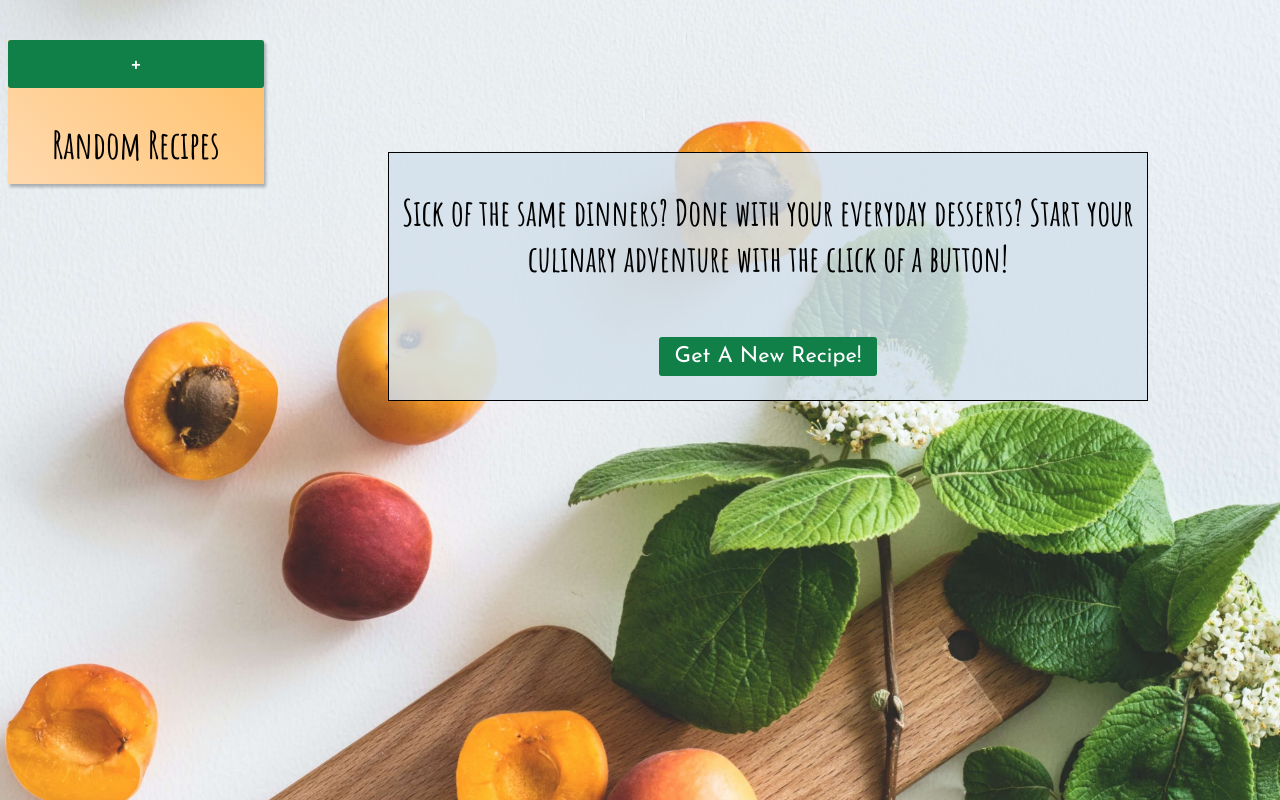
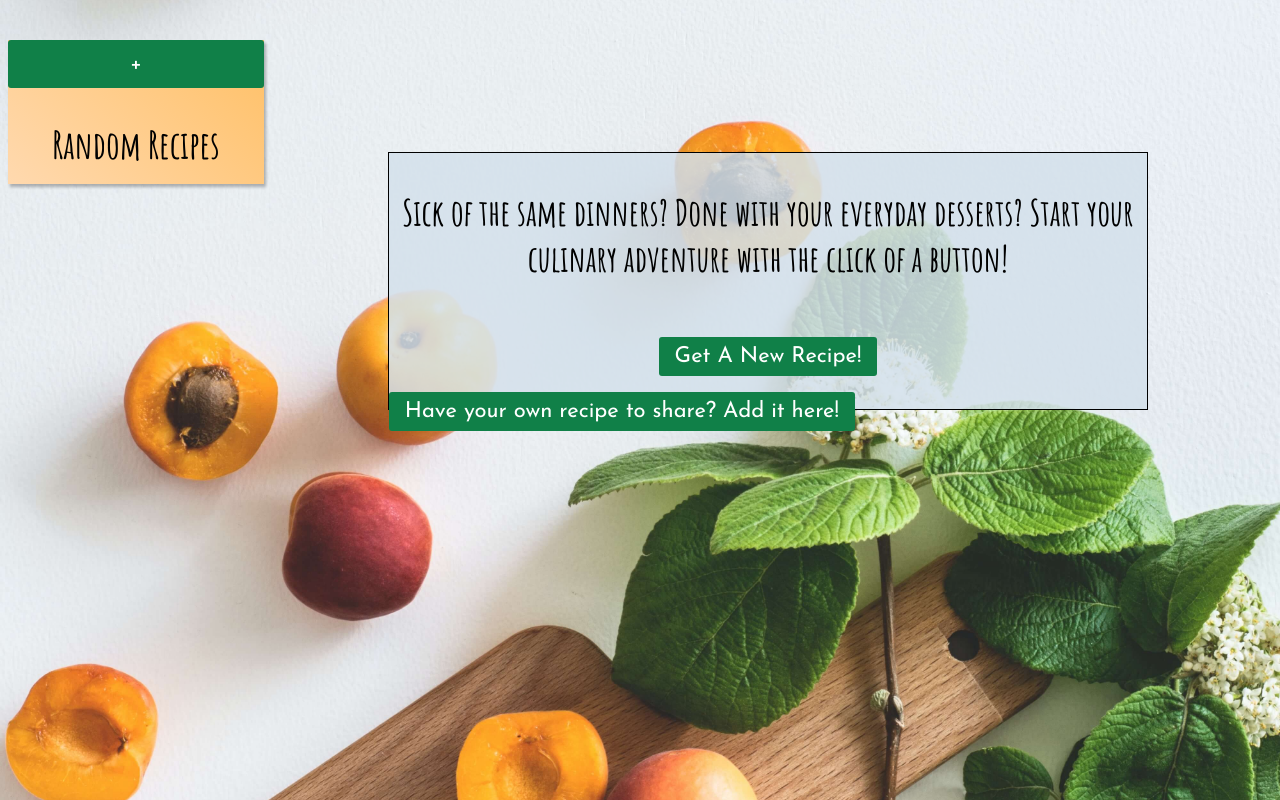
Before and after one commit to DefinitelyNotJonathan/random-recipe-roulette, a React (Create React App) app: page / in a window 1280 px wide. Built offline with nearby package versions, Linux system fonts and the light colour scheme; no server answers.

Commit message:
add button link added

```diff
--- a/src/HomePage/Homepage.js
+++ b/src/HomePage/Homepage.js
@@ -46,9 +46,9 @@ export default class HomePage extends React.Component {
           <div className="NewRecipe_Link">
             <Link to="/newrecipe" className="button">Get A New Recipe!</Link>
           </div>
-          {/* <div>
+          <div>
             <Link to="/addrecipe" className="button">Have your own recipe to share? Add it here!</Link>
-          </div> */}
+          </div>
         </div>
       </div>
     );
--- a/src/config.js
+++ b/src/config.js
@@ -1,4 +1,5 @@
 export default {
     API_ENDPOINT:
     'https://still-woodland-16107.herokuapp.com',
+
 };
```
